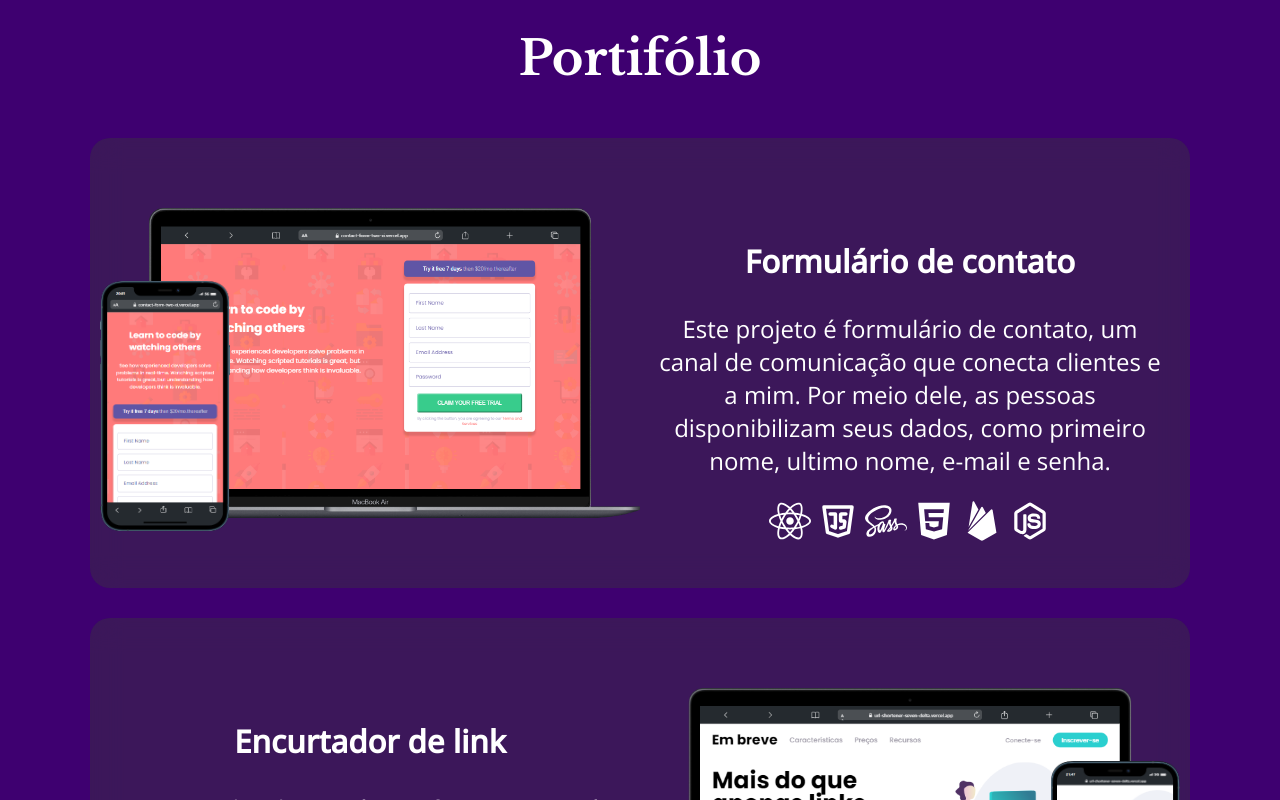
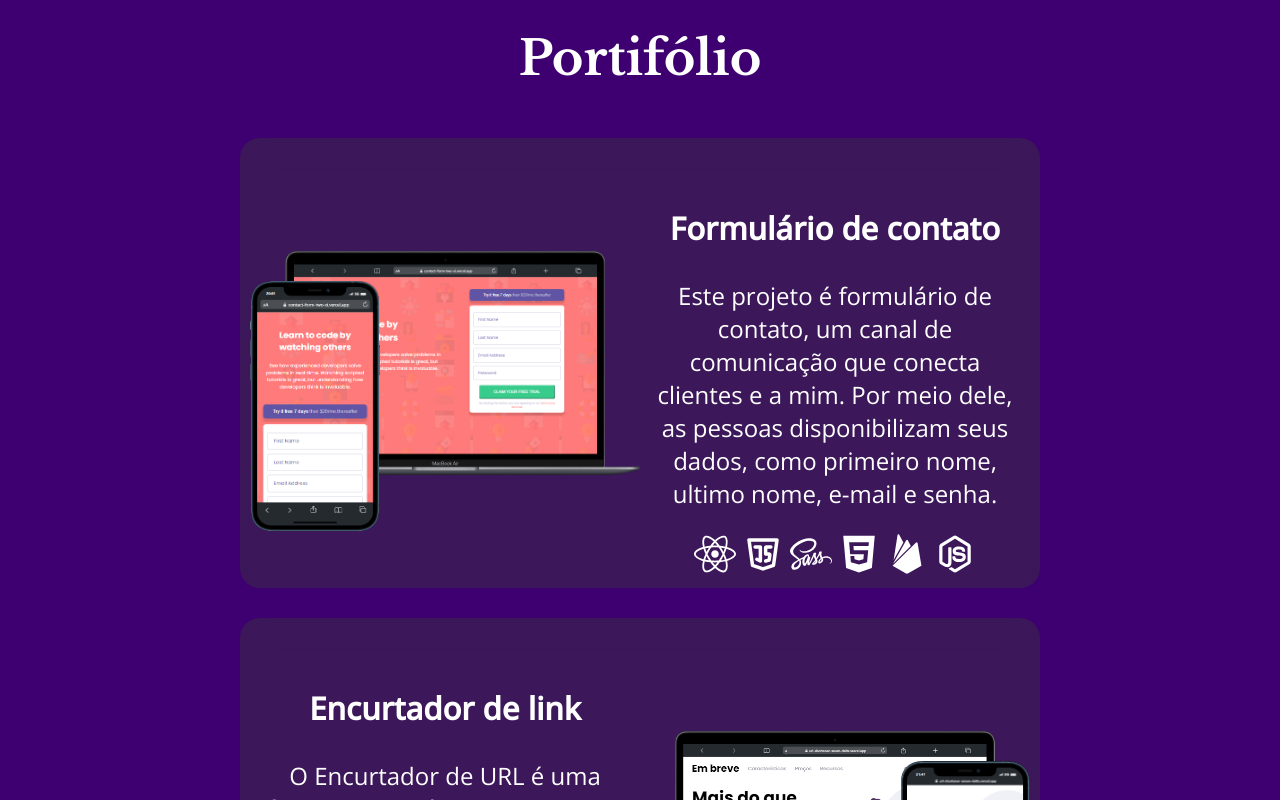
Before and after one commit to HelcioAnicio/Portfolio, a React (Create React App) app: page / in a window 1280 px wide. Shown: the part 2120-2920 px from the top of the page. Built offline with nearby package versions, Linux system fonts and the light colour scheme; no server answers.

Commit message:
Style: Fixed of divs' positions in larger screen and spacings

```diff
--- a/src/Components/Portfolio/Portfolio.js
+++ b/src/Components/Portfolio/Portfolio.js
@@ -26,6 +26,7 @@ function Portfolio() {
       <section id="Portfolio" className="SectionContainer">
         <h2>Portifólio</h2>
         <div className="DivContent">
+
           <div className="Form">
             <div className="DivImage">
               <img src={MobileForm} alt="Mobile" />
--- a/src/Components/Portfolio/Portfolio.modules.scss
+++ b/src/Components/Portfolio/Portfolio.modules.scss
@@ -277,13 +277,14 @@
   }
 }
 
-@media screen and (min-width: 1200px) and (min-height: 590px) {
+@media screen and (min-width: 1000px) and (min-height: 520px) {
   .SectionContainer {
     .DivContent {
       & > div {
         min-height: 450px;
-        max-width: 1100px;
+        max-width: 800px;
         display: flex;
+        justify-content: flex-start;
         align-items: center;
 
         .DivImage {
```
